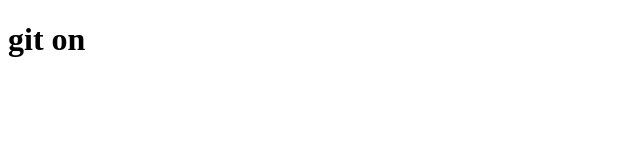
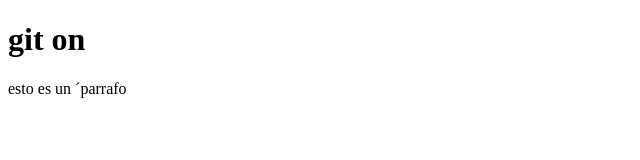
Before and after one commit to alisandro/git-web, a plain HTML site: page index.html in a window 1280 px wide. Shown: the whole page, without its empty margins (0-640 px from the left). Drawn offline with Linux system fonts and the light colour scheme.

Commit message:
se coloco un simple parrafo

```diff
--- a/index.html
+++ b/index.html
@@ -7,5 +7,6 @@
 </head>
 <body>
     <h1>git on</h1>
+    <p>esto es un ´parrafo</p>
 </body>
 </html>
```
